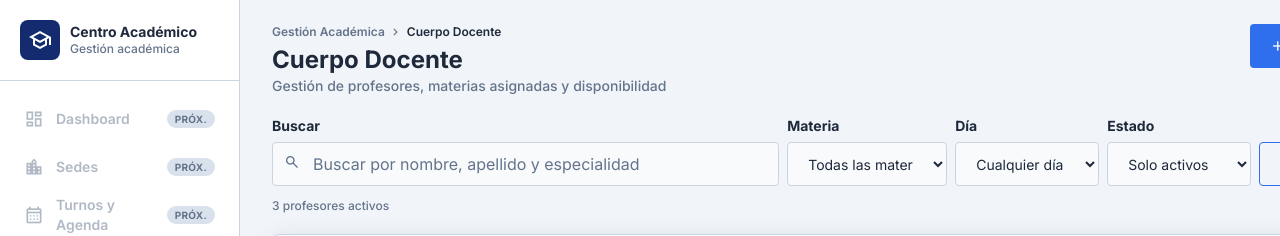
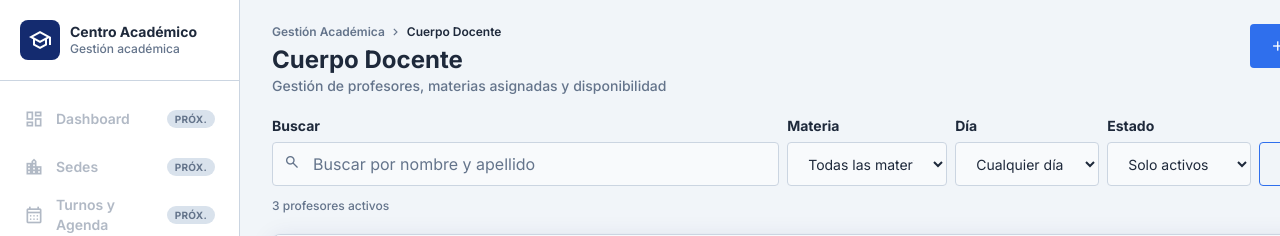
Before and after one commit to frqn2003/bandidosSW, a Next.js app: page /profesores in a window 1280 px wide. Shown: the top 236 px of the page. Built offline with nearby package versions, Linux system fonts and the light colour scheme.

Commit message:
fix: buscador de profesores solo por nombre y apellido (HU-PRO-01)

```diff
--- a/src/app/profesores/page.tsx
+++ b/src/app/profesores/page.tsx
@@ -64,7 +64,7 @@ function CuerpoDocenteContent() {
           return false;
         if (filtros.dia && !(p.bloquesPorDia[Number(filtros.dia)]?.length)) return false;
         if (q) {
-          const texto = `${p.nombre} ${p.apellido} ${p.tituloEspecialidad ?? ""}`.toLowerCase();
+          const texto = `${p.nombre} ${p.apellido}`.toLowerCase();
           if (!texto.includes(q)) return false;
         }
         return true;
--- a/src/components/profesores/FiltrosProfesores.tsx
+++ b/src/components/profesores/FiltrosProfesores.tsx
@@ -53,7 +53,7 @@ export function FiltrosProfesores({
           <Input
             id="busqueda-profesor"
             label="Buscar"
-            placeholder="Buscar por nombre, apellido y especialidad"
+            placeholder="Buscar por nombre y apellido"
             value={estado.busqueda}
             onChange={(e) => set({ busqueda: e.target.value })}
             className="pl-10"
```
